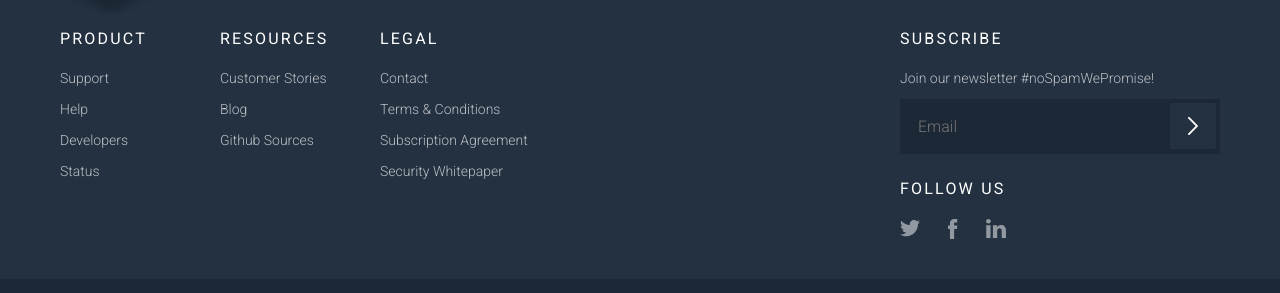
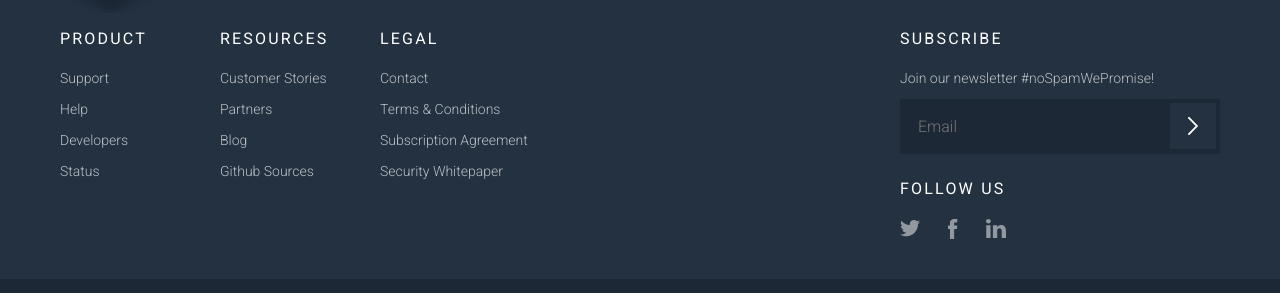
Before and after one commit to keboola/website, a Jekyll site: the page built from terms-and-conditions.md, in a window 1280 px wide. Shown: the part 1727-2020 px from the top of the page. Built offline with Jekyll 4.4.1, drawn with Linux system fonts in a browser that asks for light colours; nearby versions of some CDN libraries; a script that is not in the unit is left out.

Commit message:
Partner page

```diff
--- a/_includes/foot.html
+++ b/_includes/foot.html
@@ -22,6 +22,7 @@
 				<h2>Resources</h2>
 				<ul>
 					<li><a href="/customer-stories/">Customer Stories</a></li>
+					<li><a href="/partners">Partners</a></li>
 					<li><a href="https://blog.keboola.com/">Blog</a></li>
 					<li><a href="https://github.com/keboola">Github Sources</a></li>
 				</ul>
--- a/_layouts/resources.html
+++ b/_layouts/resources.html
@@ -24,7 +24,7 @@
 			</ul></div>{% endcomment %}
 			<div class="section-header-learning-list-small"><ul>
 				<li><a href="https://blog.keboola.com/"><p>Blog</p><i class="ico-arrow"></i></a></li>
-				<li><a href="http://wiki.keboola.com/"><p>Wiki</p><i class="ico-arrow"></i></a></li>
+				<li><a href="/partners"><p>Partners</p><i class="ico-arrow"></i></a></li>
 			</ul></div>
 		</div>
 	</div>
```
